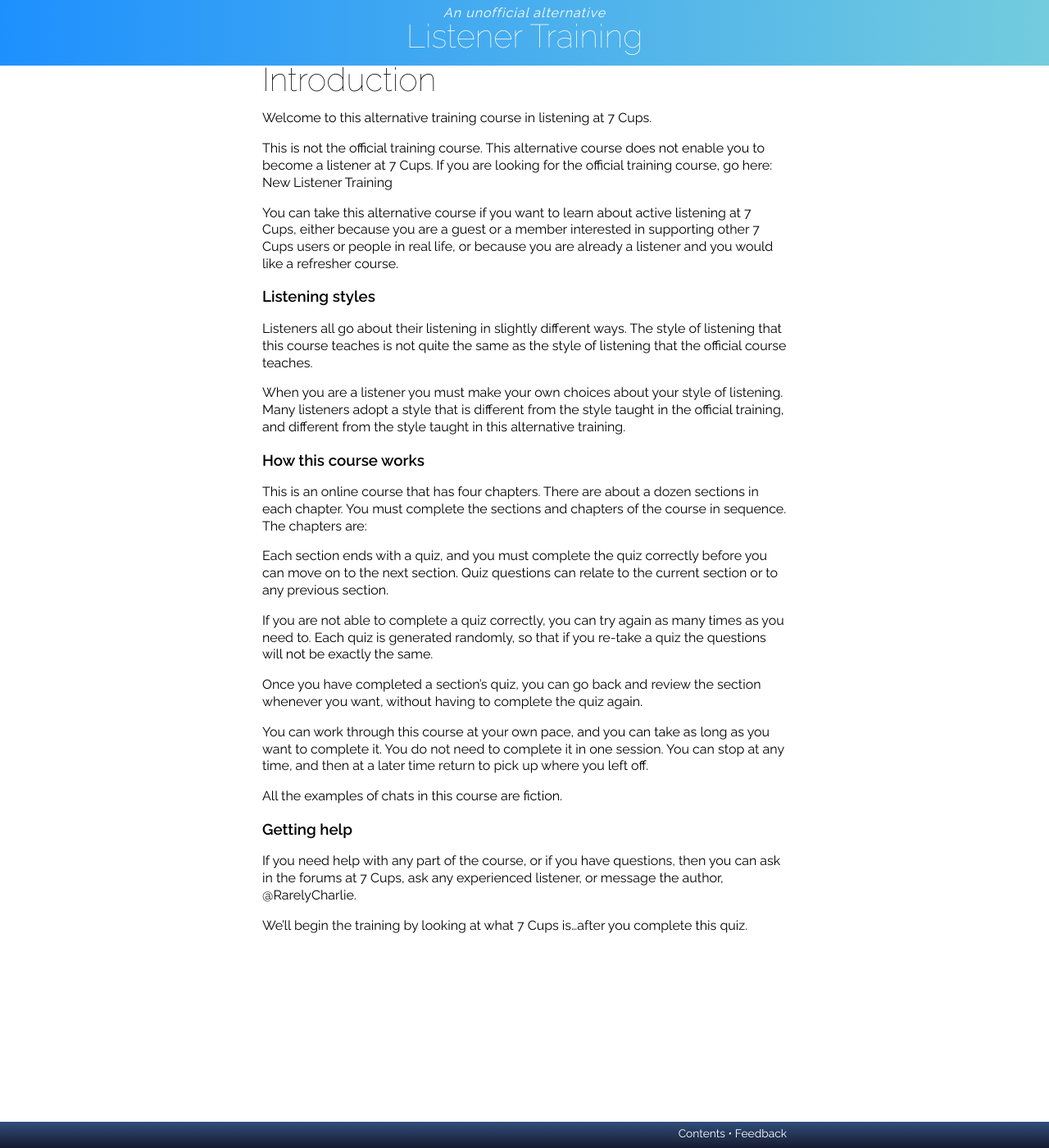
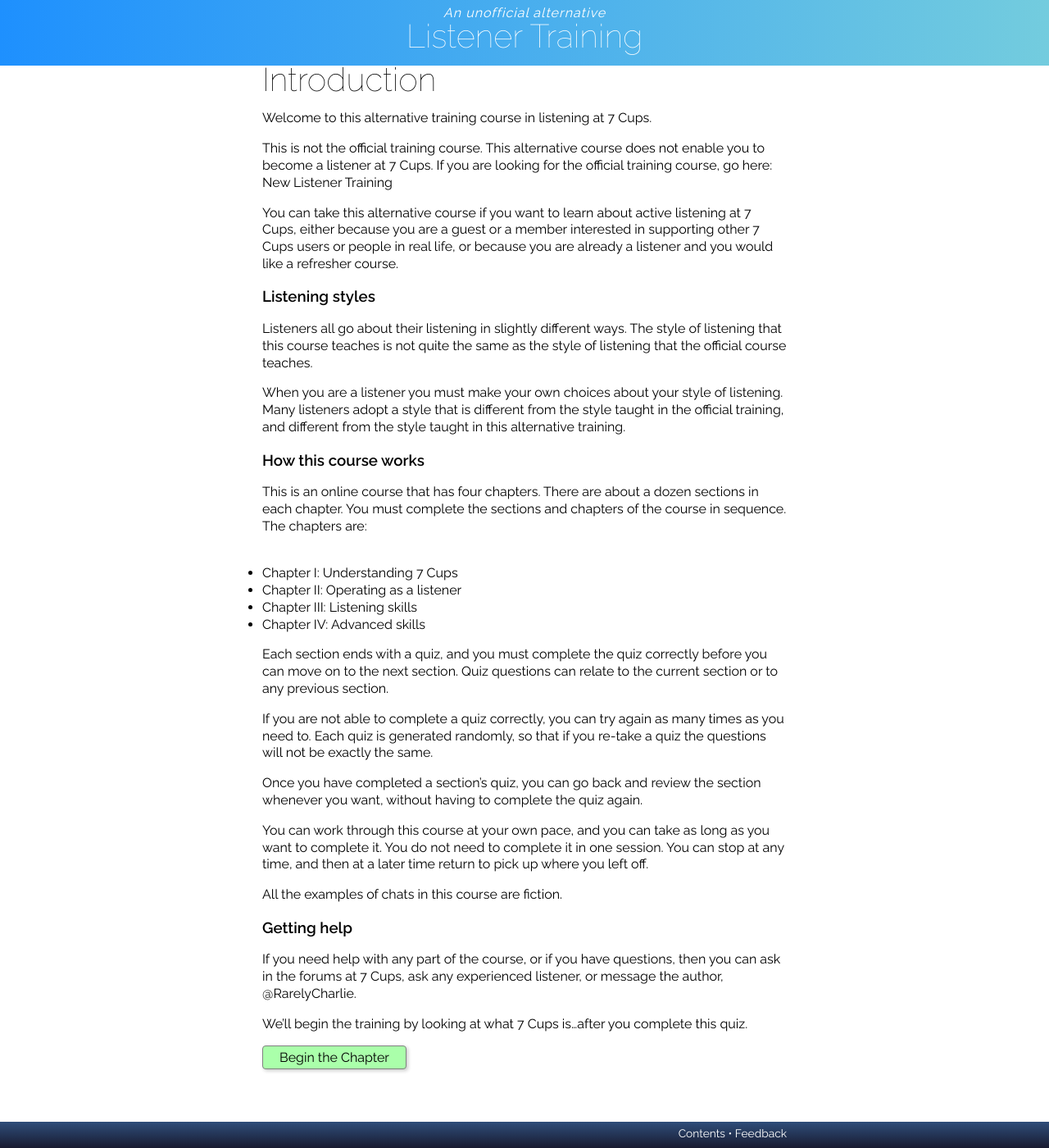
Before and after one commit to RarelyCharlie/rarelycharlie.github.io, a Jekyll site: the page built from _listen/listen00.md, in a window 1280 px wide and 1400 px high, scrolled down 20 px. Shown: the whole window at 82% size. Built offline with Jekyll 4.4.1, drawn with Linux system fonts in a browser that asks for light colours; nearby versions of some CDN libraries.

Commit message:
fix typo and show ul in body

```diff
--- a/_layouts/listen.html
+++ b/_layouts/listen.html
@@ -58,7 +58,7 @@ button:disabled {color: #888; background: #ddd; border: 1px solid #ccc; box-shad
 tr.wrong .explain {font-weight: 600; color: #000;}
 tr.wrong label::before {color: #ccc !important;}
 ul {display: none;}
-ul.show {display: initial;}
+p.showul + ul {display: initial;}
 em {font-family: "Raleway Medium"; color: #444;}
 p.reviewing em {padding: 2px 6px; margin-left: -6px; background: #e8e8e8;}
 </style>
@@ -98,7 +98,7 @@ document.addEventListener('DOMContentLoaded', function () {
 		}
 	$('#content').show()
 
-	if (isNan(section)) return // index has no section number
+	if (isNaN(section)) return // index has no section number
 
 	var p = $('p[data-n]'), t // quiz intro
 
```
